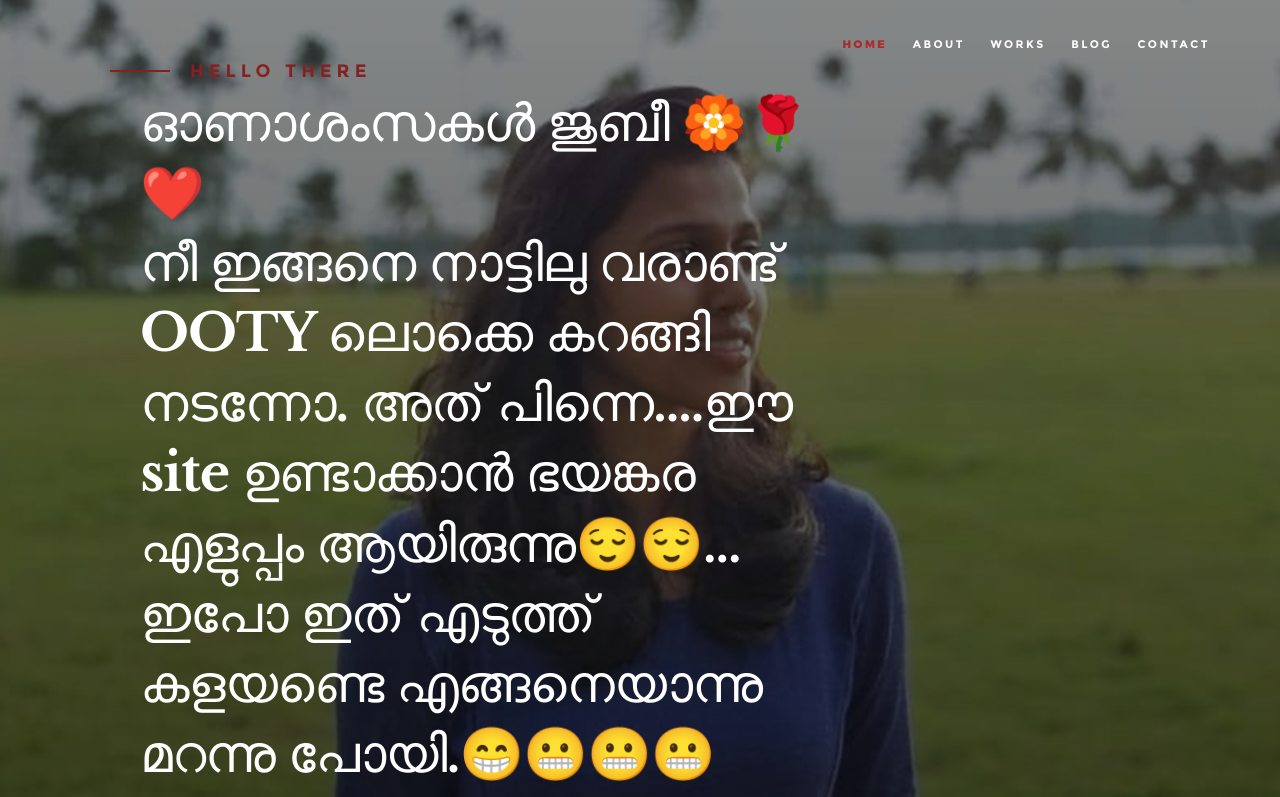
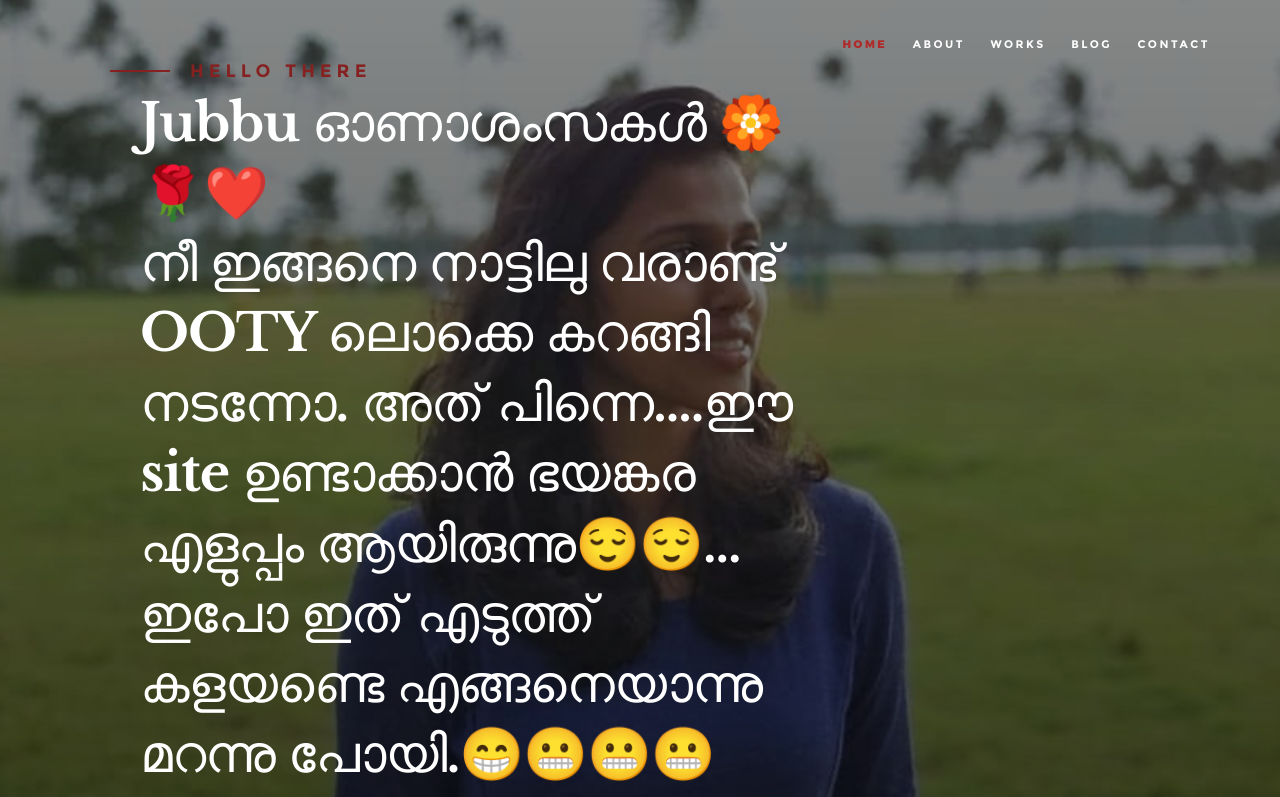
Before and after one commit to subinsunilkumar/test, a plain HTML site: page index.html in a window 1280 px wide. Shown: the top 797 px of the page. Drawn offline with Linux system fonts and the light colour scheme.

Commit message:
Update index.html

```diff
--- a/index.html
+++ b/index.html
@@ -72,7 +72,7 @@
                 <h3>Hello There</h3>
 
                 <h1>
-                   ഓണാശംസകൾ ജുബീ 🏵️🌹❤️<br>
+                   Jubbu ഓണാശംസകൾ 🏵️🌹❤️<br>
                   നീ ഇങ്ങനെ നാട്ടിലു വരാണ്ട് OOTY ലൊക്കെ കറങ്ങി നടന്നോ. അത് പിന്നെ....ഈ site ഉണ്ടാക്കാൻ ഭയങ്കര എളുപ്പം ആയിരുന്നു😌😌... ഇപോ ഇത് എടുത്ത് കളയണ്ടെ എങ്ങനെയാന്നു മറന്നു പോയി.😁😬😬😬ക്ഷമിക്കണം എന്ന് വിനീതമായി അഭ്യർത്ഥിച്ചു കൊണ്ട്😅😅 ഹൃദയം നിറഞ്ഞ ഓണാശംസകൾ നേരുന്നു🌷🌸🌹🌺🌻🌼🏵️💐💮🥀
                 </h1>
 
```
